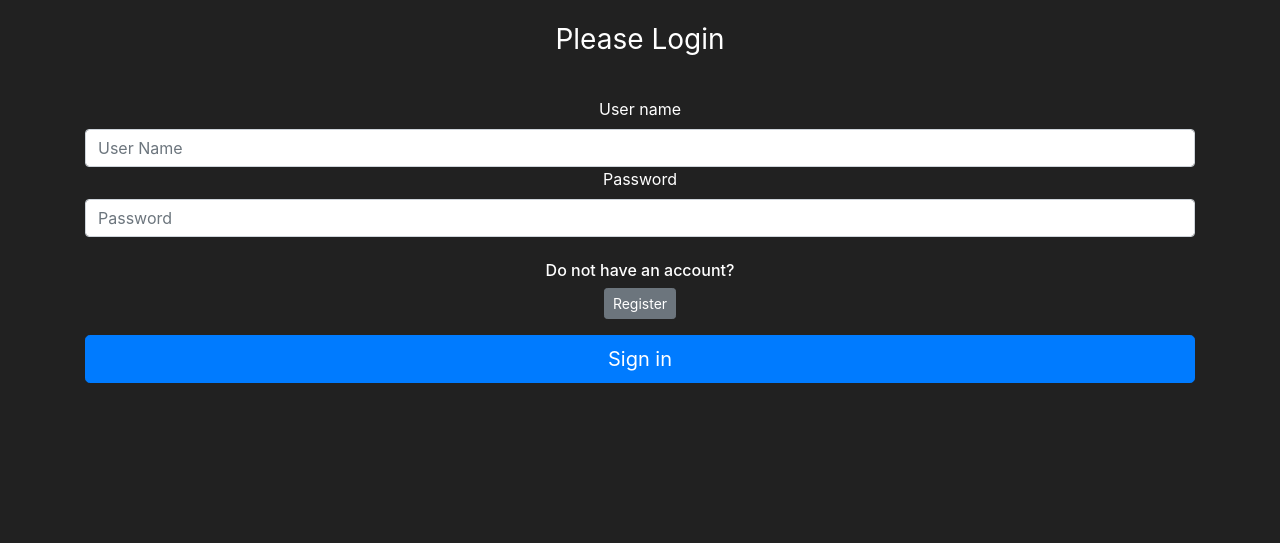
After one commit to ElAmirr/e-comerce_website, a Flask app: page /login in a window 1280 px wide. The commit adds this page. Shown: the part 257-800 px from the top of the page. Run offline with Flask 2, Linux system fonts and the light colour scheme; some libraries are stand-ins or nearby versions.

Commit message:
almost finished

```diff
--- a/market/forms.py
+++ b/market/forms.py
@@ -20,3 +20,14 @@ class RegisterForm(FlaskForm):
     password1 = PasswordField(label='Password:', validators=[Length(min=6), InputRequired()])
     password2 = PasswordField(label='Confirm Password:', validators=[EqualTo('password1'), InputRequired()])
     submit = SubmitField(label='Create Account')
+
+class LoginForm(FlaskForm):
+    username = StringField(label='User name', validators=[InputRequired()])
+    password = PasswordField(label='Password', validators=[InputRequired()])
+    submit = SubmitField(label='Sign in')
+
+class PurchaseItemForm(FlaskForm):
+    submit = SubmitField(label='Purchase Item!')
+
+class SellItemForm(FlaskForm):
+    submit = SubmitField(label='Sell Item!')
--- a/market/routes.py
+++ b/market/routes.py
@@ -1,8 +1,10 @@
+from flask_bcrypt import check_password_hash
 from market import app
-from flask import render_template, redirect, url_for, flash
+from flask import render_template, redirect, url_for, flash, request
 from market.models import Item, User
-from market.forms import RegisterForm
+from market.forms import RegisterForm, LoginForm, PurchaseItemForm
 from market import db
+from flask_login import login_user, logout_user, login_required, current_user
 
 
 @app.route('/')
@@ -11,10 +13,25 @@ def home_page():
     return render_template('home.html')
 
 
-@app.route('/market')
+@app.route('/market', methods=['GET', 'POST'])
+@login_required
 def market_page():
-    items = Item.query.all()
-    return render_template('market.html', items=items)
+    purchase_form= PurchaseItemForm()
+    if request.method == "POST":
+        purchased_item = request.form.get('purchase_item')
+        p_item_object = Item.query.filter_by(name=purchased_item).first()
+        if p_item_object:
+            if current_user.can_purchase(p_item_object):
+                p_item_object.buy(current_user)
+                flash(f"Congradulation! You purchased {p_item_object.name} for {p_item_object.price} DT", category='success')
+            else:
+                flash(f"Unfortunately, you don't have enough money to purchase {p_item_object.name}!", category='danger')
+
+        return redirect(url_for('market_page'))
+
+    if request.method == "GET":
+        items = Item.query.filter_by(owner=None)
+        return render_template('market.html', items=items, purchase_form=purchase_form)
 
 
 @app.route('/register', methods=['GET', 'POST'])
@@ -23,12 +40,35 @@ def register_page():
     if form.validate_on_submit():
         user_to_create = User(username=form.username.data,
                               email_address=form.email_address.data,
-                              password_hash=form.password1.data)
+                              password=form.password1.data)
         db.session.add(user_to_create)
         db.session.commit()
+        login_user(user_to_create)
+        flash(f'Account created successfully! You are now logged in as: {user_to_create.username}', category='success')
         return redirect(url_for('market_page'))
     if form.errors != {}: #if there are not errors from validations
         for err_msg in form.errors.values():
             flash(f'There was an error with creting a user: {err_msg}', category='danger')
 
     return render_template('register.html', form=form)
+
+
+@app.route('/login', methods=['GET', 'POST'])
+def login_page():
+    form = LoginForm()
+    if form.validate_on_submit():
+        attempted_user = User.query.filter_by(username=form.username.data).first()
+        if attempted_user and attempted_user.check_password_correction(attempted_password=form.password.data):
+            login_user(attempted_user)
+            flash(f'Succes! You are logged in as: {attempted_user.username}', category='success')
+            return redirect(url_for('market_page'))
+        else:
+            flash('Username and password are not match! Please try again', category='danger')
+
+    return render_template('login.html', form=form)
+
+@app.route('/logout', methods=['GET', 'POST'])
+def logout_page():
+    logout_user()
+    flash("You have been logged out!", category='info')
+    return redirect(url_for("home_page"))
--- a/market/templates/base.html
+++ b/market/templates/base.html
@@ -39,14 +39,32 @@
             <a class="nav-link" href="{{ url_for('market_page') }}">Market</a>
           </li>
         </ul>
+          {% if current_user.is_authenticated %}
             <ul class="navbar-nav">
               <li class="nav-item">
-            <a class="nav-link" href="#">Login</a>
+                <a class="nav-link" style="color: lawngreen; font-weight: bold">
+                  <i class="fas fa-coins"></i>
+                  {{ current_user.prettier_budget }}
+                </a>
+              </li>
+              <li class="nav-item">
+                <a class="nav-link">Welcome, {{ current_user.username }}</a>
+              </li>
+              <li class="nav-item">
+                <a class="nav-link" href="{{ url_for('logout_page') }}">Logout</a>
+              </li>
+            </ul>
+          {% else %}
+            <ul class="navbar-nav">
+              <li class="nav-item">
+                <a class="nav-link" href="{{ url_for('login_page') }}">Login</a>
               </li>
               <li class="nav-item">
                 <a class="nav-link" href="{{ url_for('register_page') }}">Register</a>
               </li>
             </ul>
+          {% endif %}
+
       </div>
     </nav>
       {% with messages = get_flashed_messages(with_categories=true) %}
--- /dev/null
+++ b/market/templates/login.html
@@ -0,0 +1,36 @@
+{% extends 'base.html' %}
+{% block title %}
+    Login Page
+{% endblock %}
+
+{% block content %}
+<body class="text-center">
+    <div class="container">
+            <form method="POST" class="form-signin" style="color:white">
+                {{ form.hidden_tag() }}
+                <img class="mb-4" src="https://scontent.ftun7-1.fna.fbcdn.net/v/t1.6435-9/134754717_104497044919379_3355607750328587602_n.jpg?_nc_cat=100&ccb=1-5&_nc_sid=09cbfe&_nc_ohc=dAt8AXdntOEAX-RpMis&_nc_ht=scontent.ftun7-1.fna&oh=e7272a80229da452dc6876f00f3d5d49&oe=616D0477"
+            width="200" height="200" alt="">
+                <h1 class="h3 mb-3 font-weight-normal">
+                    Please Login
+                </h1>
+                <br>
+                {{ form.username.label() }}
+                {{ form.username(class="form-control", placeholder="User Name") }}
+
+                {{ form.password.label() }}
+                {{ form.password(class="form-control", placeholder="Password") }}
+
+                <br>
+
+
+                <div class="checkbox mb-3">
+                    <h6>Do not have an account?</h6>
+                    <a class="btn btn-sm btn-secondary" href="{{ url_for('register_page') }}">Register</a>
+                </div>
+
+                {{ form.submit(class="btn btn-lg btn-block btn-primary") }}
+
+            </form>
+        </div>
+</body>
+{% endblock %}
--- a/market/templates/register.html
+++ b/market/templates/register.html
@@ -23,6 +23,10 @@
             {{ form.password2(class="form-control", placeholder="Confirm Password")}}
 
             <br>
+            <div class="checkbox mb-3">
+               <h6>Already have an account?</h6>
+               <a class="btn btn-sm btn-secondary" href="{{ url_for('login_page') }}">Login</a>
+            </div>
 
             {{ form.submit(class="btn btn-lg btn-block btn-primary") }}
         </form>
```
Also changed, not shown: market/__init__.py (+7 -1 lines), market/models.py (+35 -5 lines), market/templates/home.html (+15 -2 lines), market/templates/includes/items_modals.html (added, +65 -0 lines), market/templates/market.html (+21 -5 lines), market/market.db. Lines whose indentation alone changed are shown as unchanged.
